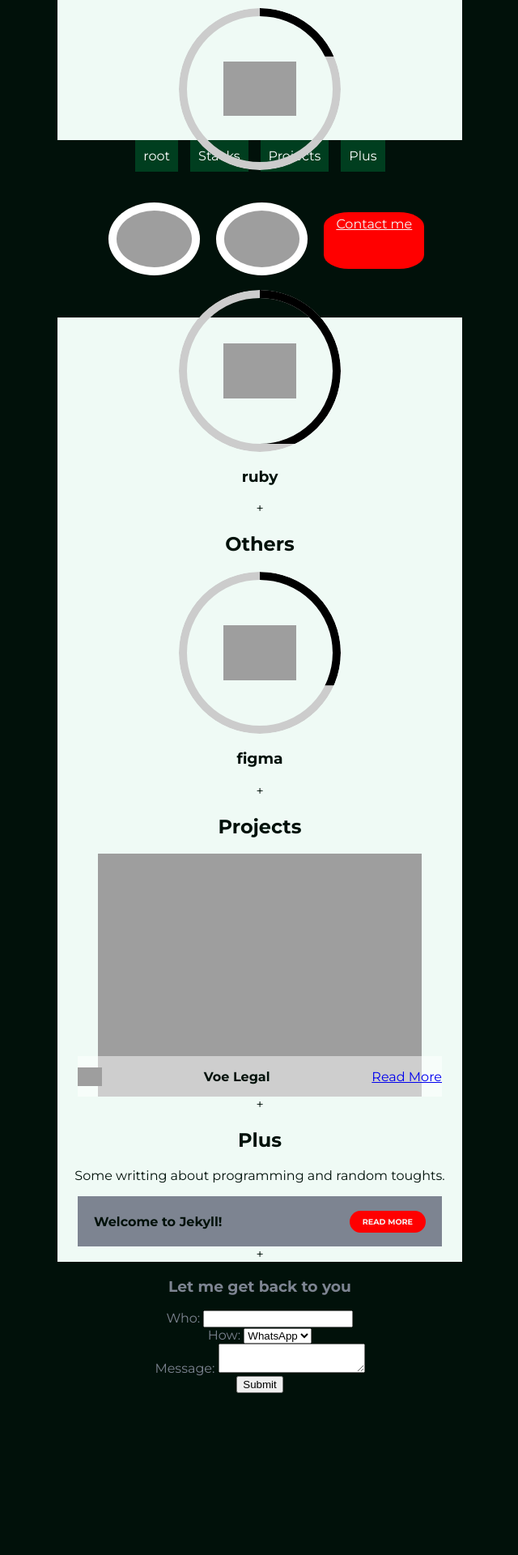
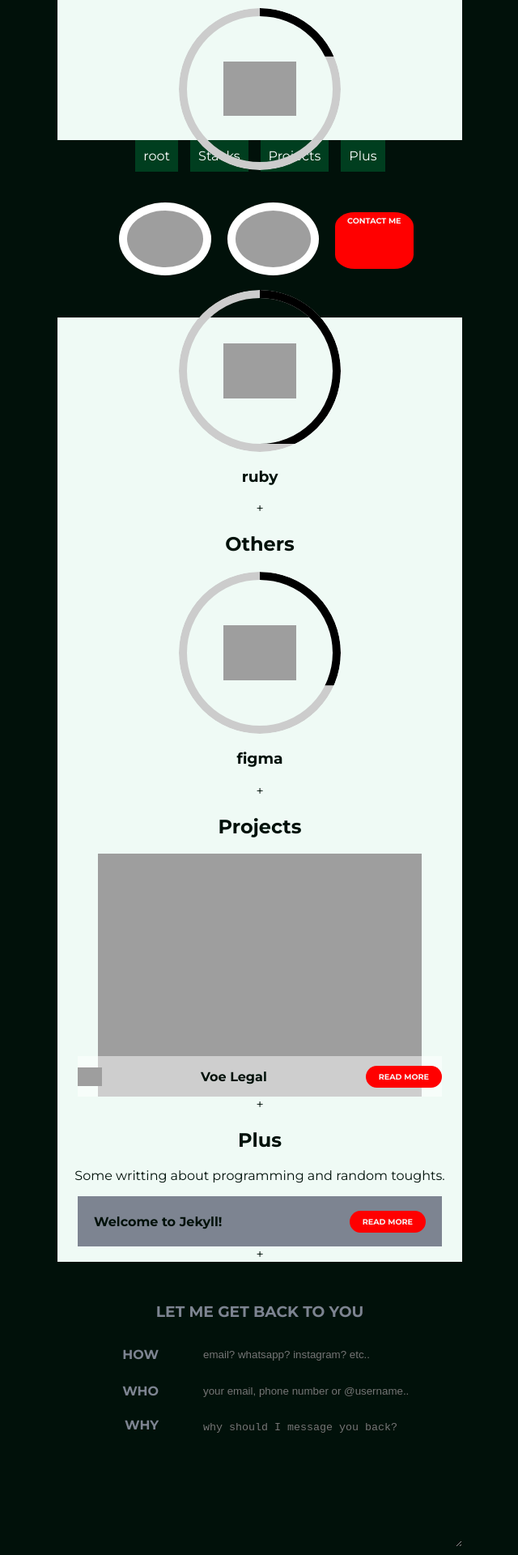
Before and after one commit to andersonlzcosta/blog, a Jekyll site: the page built from index.markdown, in a window 1280 px wide. Shown: the part 508-2428 px from the top of the page at 81% size, without its empty margins (319-959 px from the left). Built offline with Jekyll 4.4.1, drawn with Linux system fonts in a browser that asks for light colours.

Commit message:
Improved the layout of the contact form section and good part of the design

```diff
--- a/_includes/form.html
+++ b/_includes/form.html
@@ -1,22 +1,18 @@
 <div id="contact">
     <h3>Let me get back to you</h3>
     <form action="#" method="post">
-        <div>
-            <label for="name">Who:</label>
-            <input type="text" id="name" name="name" required>
+        <div class="form-row">
+            <label for="contact-method">HOW</label>
+            <input type="text" id="name" name="name" placeholder="email? whatsapp? instagram? etc.." required>
         </div>
-        <div>
-            <label for="contact-method">How:</label>
-            <select id="contact-method" name="contact-method" required>
-                <option value="whatsapp">WhatsApp</option>
-                <option value="email">Email</option>
-                <option value="instagram">Instagram</option>
-            </select>
+        <div class="form-row">
+            <label for="name">WHO</label>
+            <input type="text" id="name" name="name" placeholder="your email, phone number or @username.." required>
         </div>
-        <div>
-            <label for="message">Message:</label>
-            <textarea id="message" name="message" required></textarea>
+        <div class="form-row">
+            <label for="message">WHY</label>
+            <textarea id="message" name="message" placeholder="why should I message you back?" required></textarea>
         </div>
-        <button type="submit">Submit</button>
+        <button class="submit-btn" type="submit">SEND</button>
     </form>
 </div>
--- a/_sass/_customize.scss
+++ b/_sass/_customize.scss
@@ -44,9 +44,20 @@ h1 {
     color: $background-color;
 }
 
-#contact {
-    max-width: 500px;
-    margin: 0 auto;
-    min-height: 70vh;
-    color: $gray-color;
+[class$="-btn"] {
+    display: inline-block;
+    padding: 8px 16px; /* Adjust padding to control width */
+    border-radius: 20px; /* Adjust border-radius to control pill shape */
+    background-color: red; /* Button background color */
+    color: whitesmoke; /* Button text color */
+    text-decoration: none;
+    text-transform: uppercase;
+    font-weight: bold;
+    font-size: 0.6rem;
+    cursor: pointer;
+    transition: background-color 0.3s ease;
+
+    &:hover {
+      background-color: #0056b3; /* Button background color on hover */
+    }
 }
--- /dev/null
+++ b/_sass/_form.scss
@@ -0,0 +1,104 @@
+#contact {
+    max-width: 500px;
+    margin: 50px auto;
+    min-height: 70vh;
+    color: $gray-color;
+
+    h3 {
+      text-align: center;
+      text-transform: uppercase;
+    }
+
+    form {
+      display: flex;
+      flex-wrap: wrap;
+      justify-content: center;
+
+      .form-row {
+        flex: 0 0 100%;
+        display: flex;
+        align-items: center;
+        justify-content: center;
+        padding: 10px;
+        width: 100%;
+
+        &:nth-of-type(3) {
+          align-items: start;
+        }
+      }
+
+      label {
+        flex: 0 0 25%;
+        text-align: right;
+        padding-right: 50px;
+        font-weight: bolder;
+      }
+
+      input,
+      select,
+      textarea {
+
+        width: 100%;
+        padding: 5px;
+        border: none;
+        background-color: transparent;
+        transition: border-color 0.3s ease;
+        color: whitesmoke;
+
+        &:focus {
+          outline: none;
+          border-bottom: 1px solid $text-color;
+        }
+      }
+
+      textarea {
+        min-height: 150px;
+      }
+
+      .custom-select {
+        position: relative;
+        width: 100%;
+
+        select {
+          appearance: none;
+          -webkit-appearance: none;
+          -moz-appearance: none;
+          width: 100%;
+          padding: 5px;
+          border: none;
+          background-color: transparent;
+          cursor: pointer;
+          transition: border-color 0.3s ease;
+
+          &:focus {
+            border-bottom: 1px solid $text-color;
+          }
+        }
+
+        &::after {
+          content: '\25BC';
+          position: absolute;
+          top: 50%;
+          right: 10px;
+          transform: translateY(-50%);
+          pointer-events: none;
+        }
+      }
+    }
+
+    button {
+      width: 100%;
+      padding: 10px;
+      margin-top: 20px;
+      border: none;
+      background-color: $text-color;
+      color: red;
+      cursor: pointer;
+      transition: background-color 0.3s ease;
+
+      &:hover {
+        background-color: red;
+        color: $text-color;
+      }
+    }
+  }
--- a/_sass/main.scss
+++ b/_sass/main.scss
@@ -6,3 +6,4 @@
 @import "skills";
 @import "projects";
 @import "blog";
+@import "form";
```
